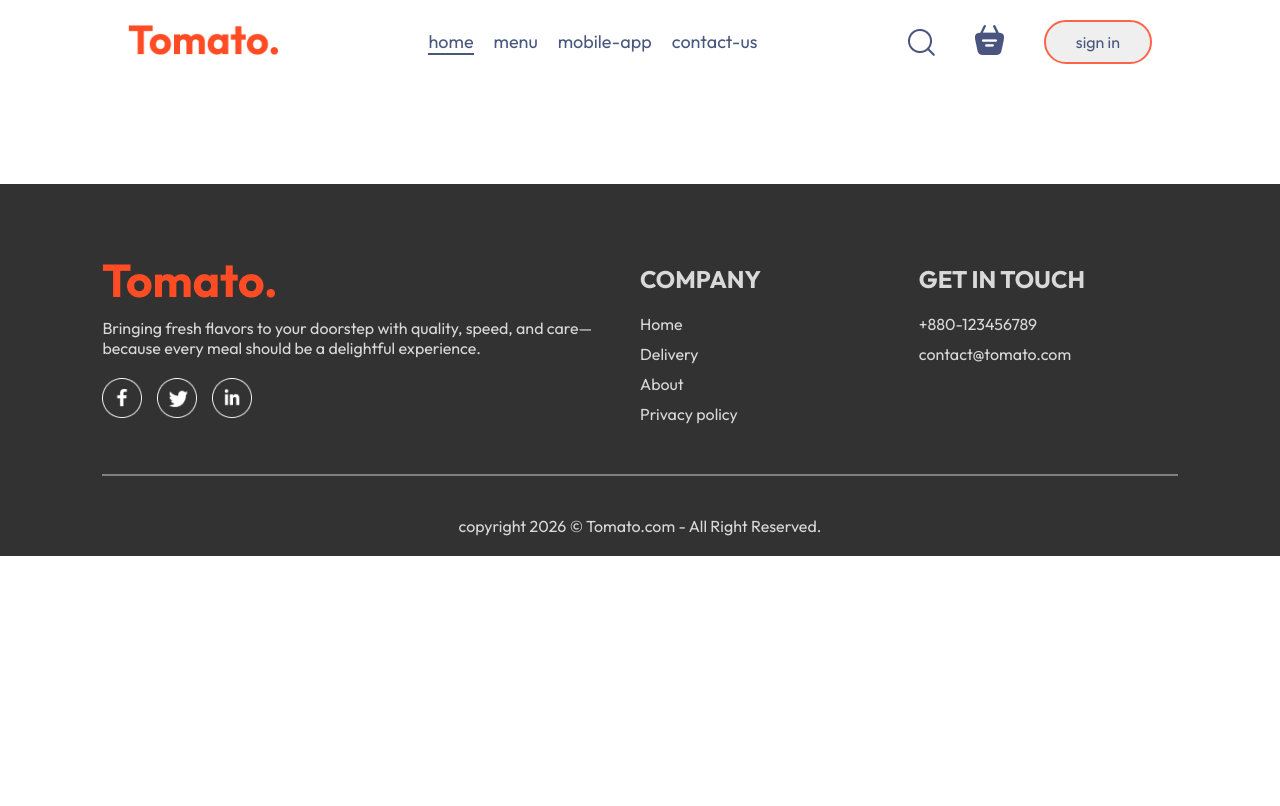
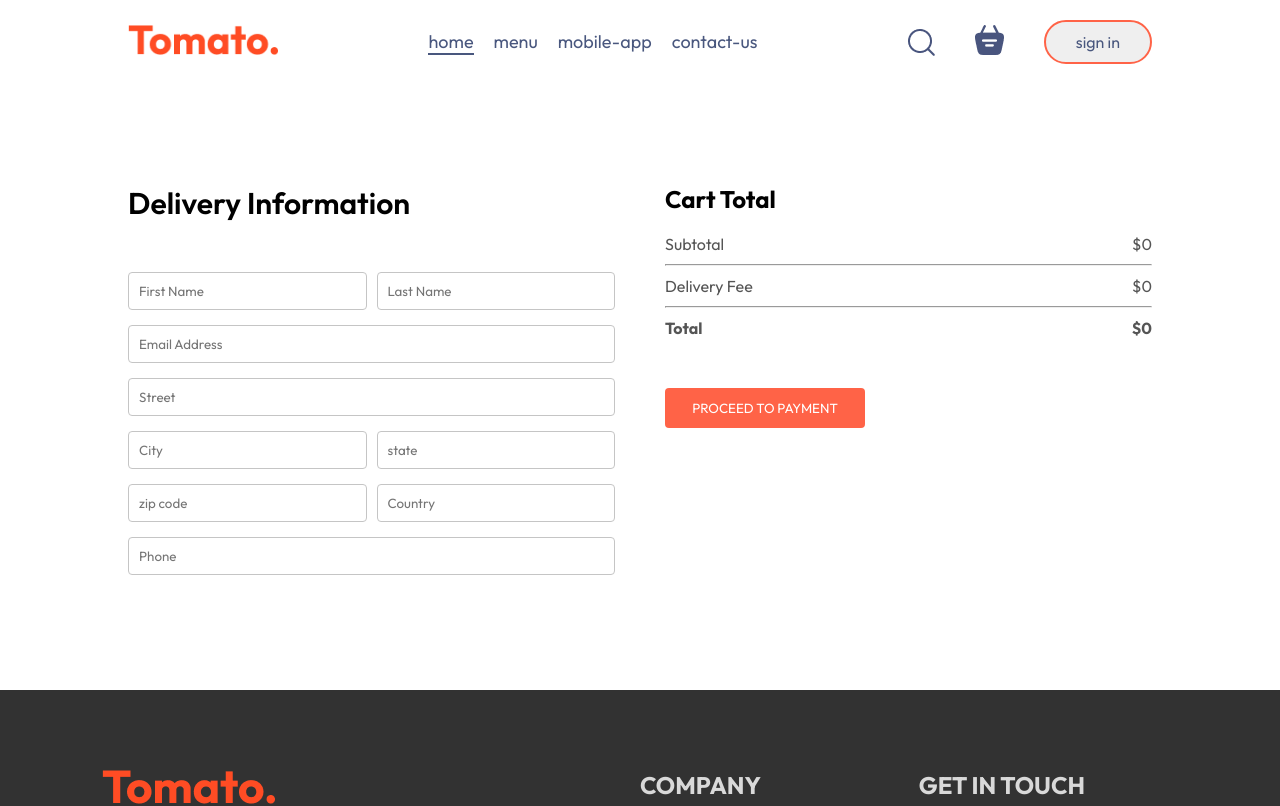
Before and after one commit to Habib0011/food-delivery-frontend, a React app: page /order in a window 1280 px wide. Shown: the top 806 px of the page. Built offline with nearby package versions, Linux system fonts and the light colour scheme; the HTML template or start-up script is replaced by a standard one.

Commit message:
frontend done with placeOrder cart home and login popup

```diff
--- a/src/pages/Cart/Cart.jsx
+++ b/src/pages/Cart/Cart.jsx
@@ -3,6 +3,7 @@
 
 const Cart = () => {
     const { cartItems, removeFromCart, food_list, getTotalCartAmmount } = useContext(StoreContext)
+    const navigate = useNavigate()
     return (
         <div className='cart'>
             <div className="cart-items">
@@ -47,15 +48,15 @@
                         <hr />
                         <div className="cart-total-details">
                             <p>Delivery Fee</p>
-                            <p>${2}</p>
+                            <p>${getTotalCartAmmount() === 0 ? 0 : 2}</p>
                         </div>
                         <hr />
                         <div className="cart-total-details">
                             <b>Total</b>
-                            <b>${getTotalCartAmmount() + 2}</b>
+                            <b>${getTotalCartAmmount() === 0 ? 0 : getTotalCartAmmount() + 2}</b>
                         </div>
                     </div>
-                    <button>PROCEED TO CHECKOUT</button>
+                    <button onClick={() => navigate('/order')}>PROCEED TO CHECKOUT</button>
                 </div>
                 <div className="cart-promocode">
                     <div>
@@ -72,5 +73,6 @@
 };
 import './Cart.css'
 import { StoreContext } from '../../Context/StoreContext';
+import { useNavigate } from 'react-router-dom';
 
 export default Cart;
--- a/src/pages/PlaceOrder/PlaceOrder.css
+++ b/src/pages/PlaceOrder/PlaceOrder.css
@@ -0,0 +1,41 @@
+.place-order {
+    display: flex;
+    align-items: start;
+    justify-content: space-between;
+    gap: 50px;
+    margin-top: 100px;
+}
+
+.place-order-left {
+    width: 100%;
+    max-width: max(30%, 500px);
+}
+
+.place-order-left .title {
+    font-size: 30px;
+    font-weight: 600;
+    margin-bottom: 50px;
+}
+
+.place-order-left input {
+    margin-bottom: 15px;
+    width: 100%;
+    padding: 10px;
+    border: 1px solid #c5c5c5;
+    border-radius: 4px;
+    outline-color: tomato;
+}
+
+.place-order-left .multi-fileds {
+    display: flex;
+    gap: 10px;
+}
+
+.place-order-right {
+    width: 100%;
+    max-width: max(40%, 500px);
+}
+
+.place-order .cart-total button {
+    margin-top: 30px;
+}
--- a/src/pages/PlaceOrder/PlaceOrder.jsx
+++ b/src/pages/PlaceOrder/PlaceOrder.jsx
@@ -1,11 +1,52 @@
-import React from 'react';
+import React, { useContext } from 'react';
 import './PlaceOrder.css'
+import { StoreContext } from '../../Context/StoreContext';
 
 const PlaceOrder = () => {
+    const { getTotalCartAmmount } = useContext(StoreContext)
     return (
-        <div>
-
-        </div>
+        <form className='place-order'>
+            <div className="place-order-left">
+                <p className="title">Delivery Information</p>
+                <div className="multi-fileds">
+                    <input type="text" placeholder='First Name' />
+                    <input type="text" placeholder='Last Name' />
+                </div>
+                <input type="email" placeholder='Email Address' />
+                <input type="text" placeholder='Street' />
+                <div className="multi-fileds">
+                    <input type="text" placeholder='City' />
+                    <input type="text" placeholder='state' />
+                </div>
+                <div className="multi-fileds">
+                    <input type="text" placeholder='zip code' />
+                    <input type="text" placeholder='Country' />
+                </div>
+                <input type="text" placeholder='Phone' />
+            </div>
+            <div className="place-order-right">
+                <div className="cart-total">
+                    <h2>Cart Total</h2>
+                    <div>
+                        <div className="cart-total-details">
+                            <p>Subtotal</p>
+                            <p>${getTotalCartAmmount()}</p>
+                        </div>
+                        <hr />
+                        <div className="cart-total-details">
+                            <p>Delivery Fee</p>
+                            <p>${getTotalCartAmmount() === 0 ? 0 : 2}</p>
+                        </div>
+                        <hr />
+                        <div className="cart-total-details">
+                            <b>Total</b>
+                            <b>${getTotalCartAmmount() === 0 ? 0 : getTotalCartAmmount() + 2}</b>
+                        </div>
+                    </div>
+                    <button>PROCEED TO PAYMENT</button>
+                </div>
+            </div>
+        </form>
     );
 
 };
```
